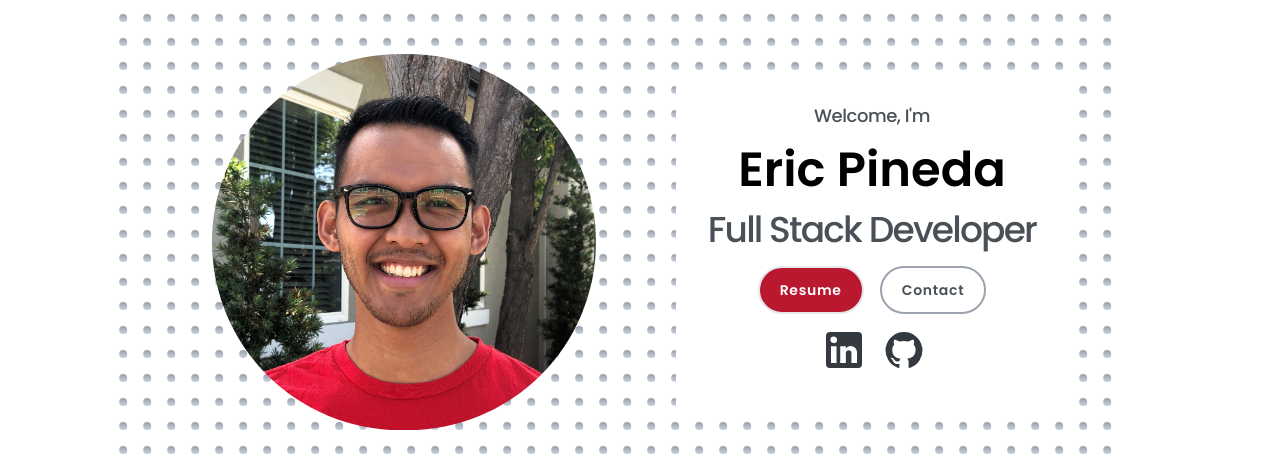
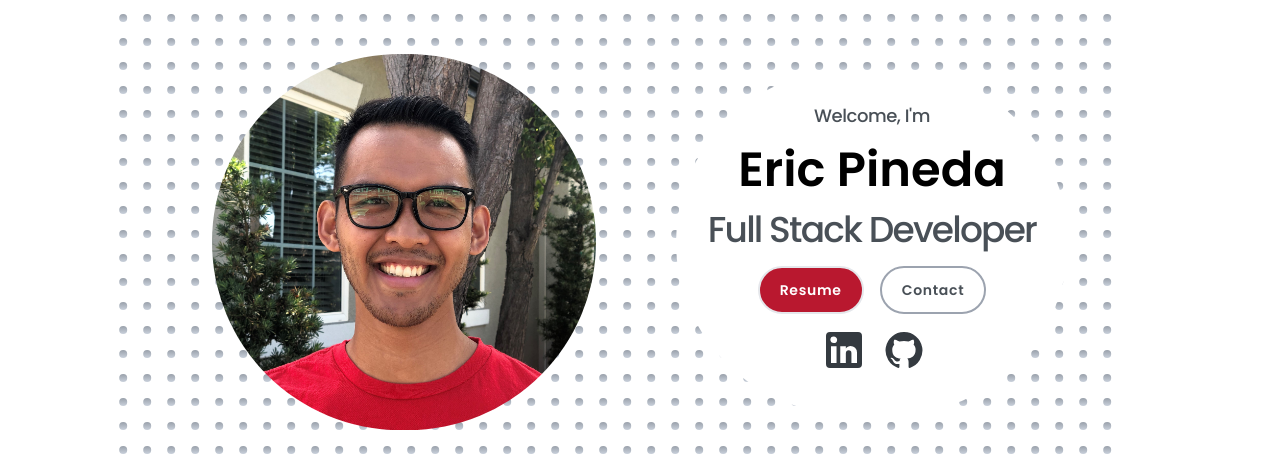
Before and after one commit to ericvpineda/portfolio-website, a Next.js app: page / in a window 1280 px wide. Shown: the part 222-686 px from the top of the page. Built offline with nearby package versions, Linux system fonts and the light colour scheme; no server answers.

Commit message:
updated -- hero ui

```diff
--- a/components/Hero.jsx
+++ b/components/Hero.jsx
@@ -16,7 +16,7 @@ export default function Hero() {
             src={selfImage}
             alt="self"
           />
-          <div className="z-10 text-center bg-white rounded-lg p-8">
+          <div className="z-10 text-center bg-white rounded-full p-8">
             <p className="font-semibold text-md md:font-medium md:text-lg text-[#495057] tracking-tight">
               Welcome, I'm
             </p>
```
